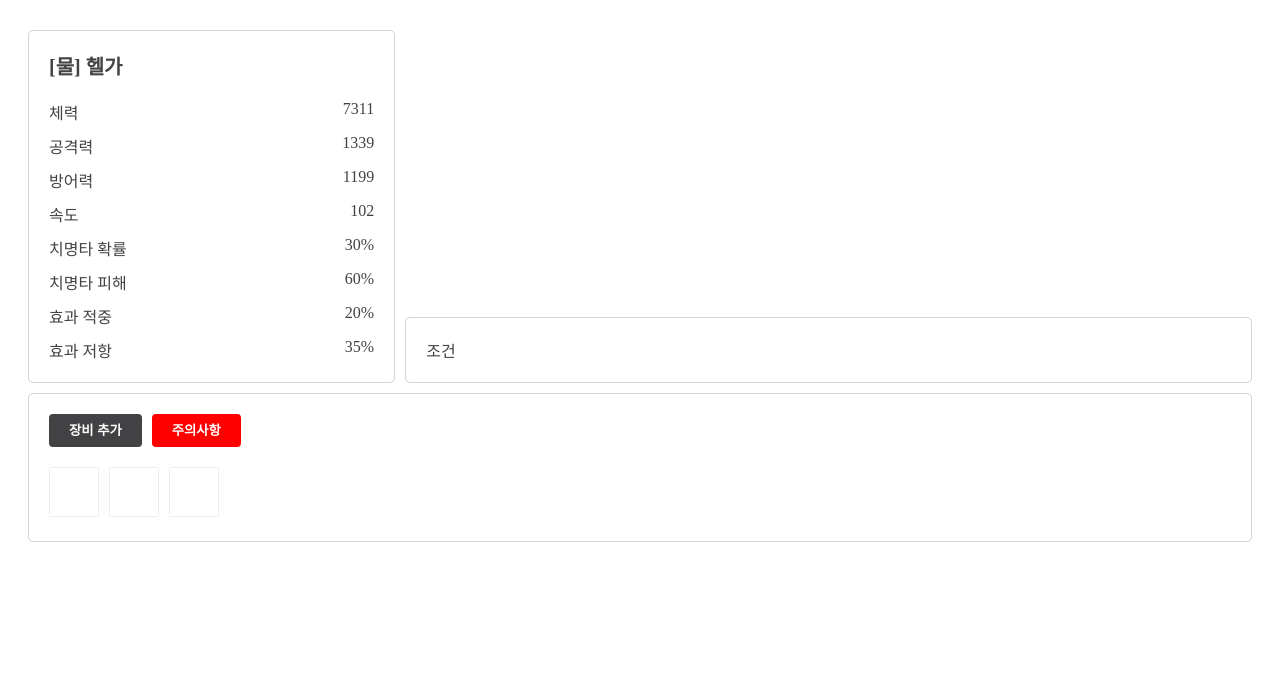
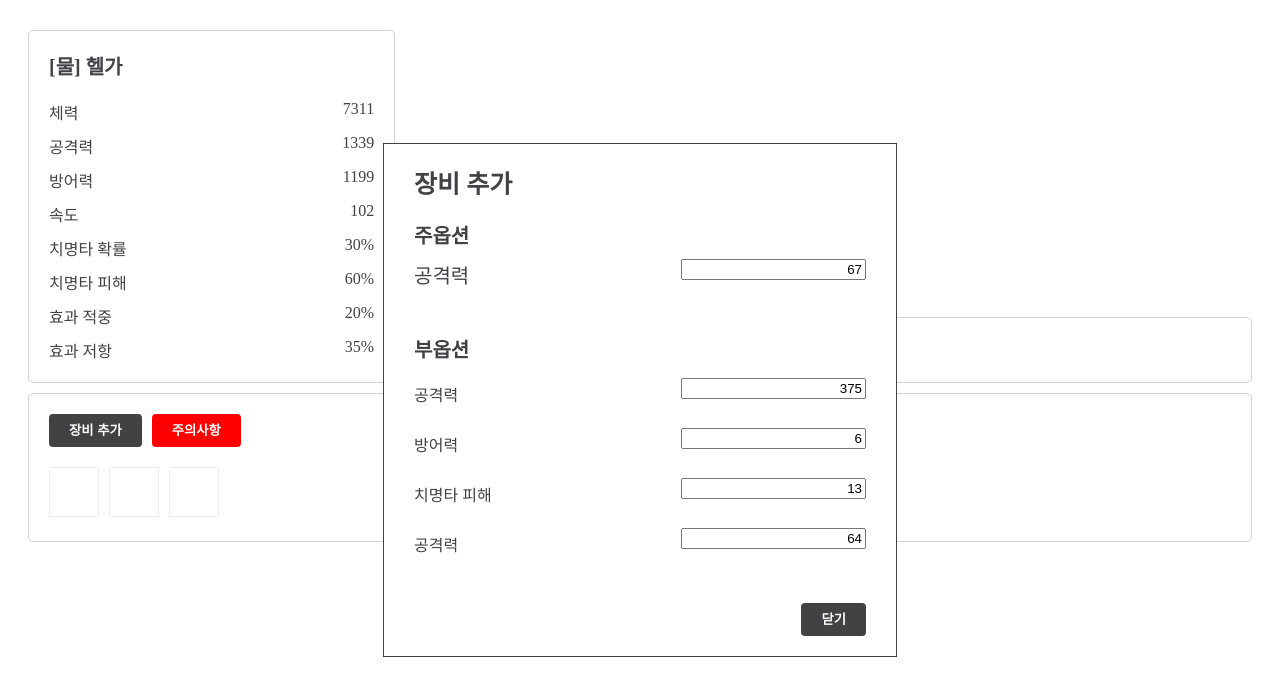
Before and after one commit to lee10104/LOH-equipment-vue, a Vue app: page / in a window 1280 px wide. Both pictures are taken after a click on the button "장비 추가". Shown: the top 696 px of the page. Built offline with nearby package versions, Linux system fonts and the light colour scheme; a web font is replaced by a local one.

Commit message:
장비 추가 버튼에 장비 상세 정보 dialog 추가

```diff
--- a/src/components/AppDialog.vue
+++ b/src/components/AppDialog.vue
@@ -32,7 +32,7 @@ export default { name: 'AppDialog' };
 }
 
 .AppDialog__title {
-  margin: 20px 30px 10px 30px;
+  margin: 20px 30px 20px 30px;
   font-weight: bold;
   font-size: 25px;
 }
--- /dev/null
+++ b/src/components/EquipmentFormDialog.vue
@@ -0,0 +1,72 @@
+<template>
+  <AppDialog @close="$emit('close')">
+    <template #title>{{ title }}</template>
+    <template #content>
+      <div class="AppEquipmentDialog__option-title">주옵션</div>
+      <div class="AppEquipmentDialog__main-option">
+        {{ mainOption.label }}
+        <input type="text" class="AppEquipmentDialog__value" :value="mainOption.value">
+      </div>
+      <div class="AppEquipmentDialog__sub-options">
+        <div class="AppEquipmentDialog__option-title">부옵션</div>
+        <div
+          class="AppEquipmentDialog__sub-option"
+          v-for="subOption in subOptions"
+          v-bind:key="subOption.id"
+        >
+          {{ subOption.label }}
+          <input type="text" class="AppEquipmentDialog__value" :value="subOption.value">
+        </div>
+      </div>
+    </template>
+  </AppDialog>
+</template>
+
+<script>
+export default {
+  name: 'EquipmentFormDialog',
+  props: {
+    title: { type: String, required: true }
+  },
+  data() {
+    return {
+      mainOption: { id: 'attack', label: '공격력', value: 67, type: 'percentage' },
+      subOptions: [
+        { id: 'health', label: '공격력', value: 375 },
+        { id: 'defense', label: '방어력', value: 6, type: 'percentage' },
+        { id: 'critical_hit_damage', label: '치명타 피해', value: 13, type: 'percentage' },
+        { id: 'attack', label: '공격력', value: 64 }
+      ]
+    }
+  }
+};
+</script>
+
+<style lang="scss">
+.AppEquipmentDialog__option-title {
+  font-weight: 700;
+  margin-bottom: 10px;
+  font-size: 20px;
+}
+
+.AppEquipmentDialog__main-option {
+  font-size: 20px;
+  height: 35px;
+  line-height: 35px;
+}
+
+.AppEquipmentDialog__sub-options {
+  margin-top: 40px;
+}
+
+.AppEquipmentDialog__sub-option {
+  margin-top: 15px;
+  height: 35px;
+  line-height: 35px;
+}
+
+.AppEquipmentDialog__value {
+  text-align: right;
+  float: right;
+}
+</style>
--- a/src/components/Equipments.vue
+++ b/src/components/Equipments.vue
@@ -1,8 +1,13 @@
 <template>
   <div class="Equipments">
     <div class="Equipments__header">
-      <AppButton label="장비 추가" />
+      <AppButton label="장비 추가" @click="onOffEquipmentFormDialog"/>
       <AppButton label="주의사항" color="red" />
+      <EquipmentFormDialog
+        v-if="showEquipmentFormDialog"
+        title="장비 추가"
+        @close="onOffEquipmentFormDialog"
+      />
     </div>
     <div class="Equipments__container">
       <Equipment />
@@ -14,10 +19,21 @@
 
 <script>
 import Equipment from './Equipment';
+import EquipmentFormDialog from './EquipmentFormDialog';
 
 export default {
   name: 'Equipments',
-  components: { Equipment }
+  components: { Equipment, EquipmentFormDialog },
+  data() {
+    return {
+      showEquipmentFormDialog: false
+    }
+  },
+  methods: {
+    onOffEquipmentFormDialog() {
+      this.showEquipmentFormDialog = !this.showEquipmentFormDialog;
+    }
+  }
 };
 </script>
 
```
Also changed, not shown: 1 other file (tests, documents, lock files or other folders).
